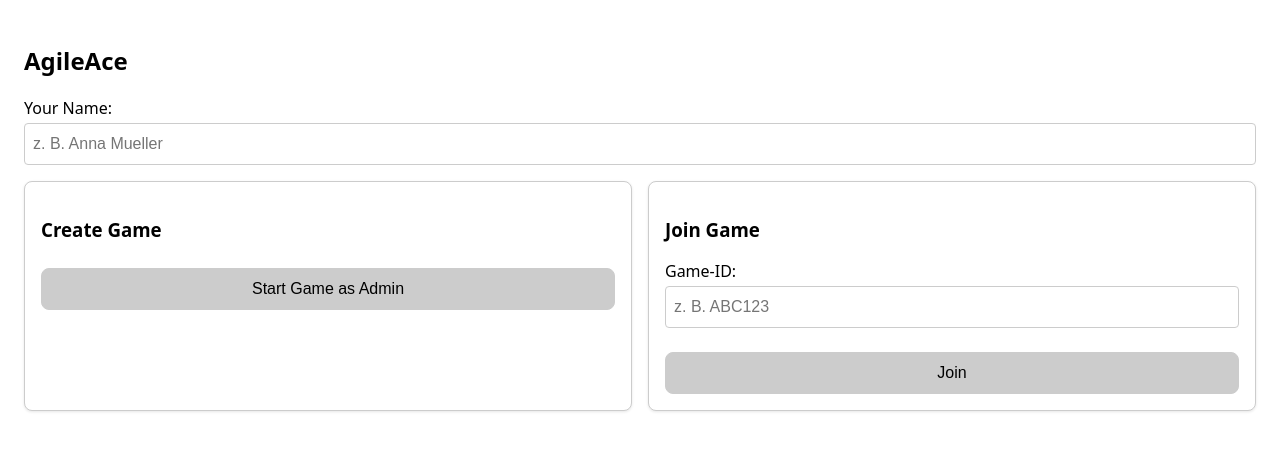
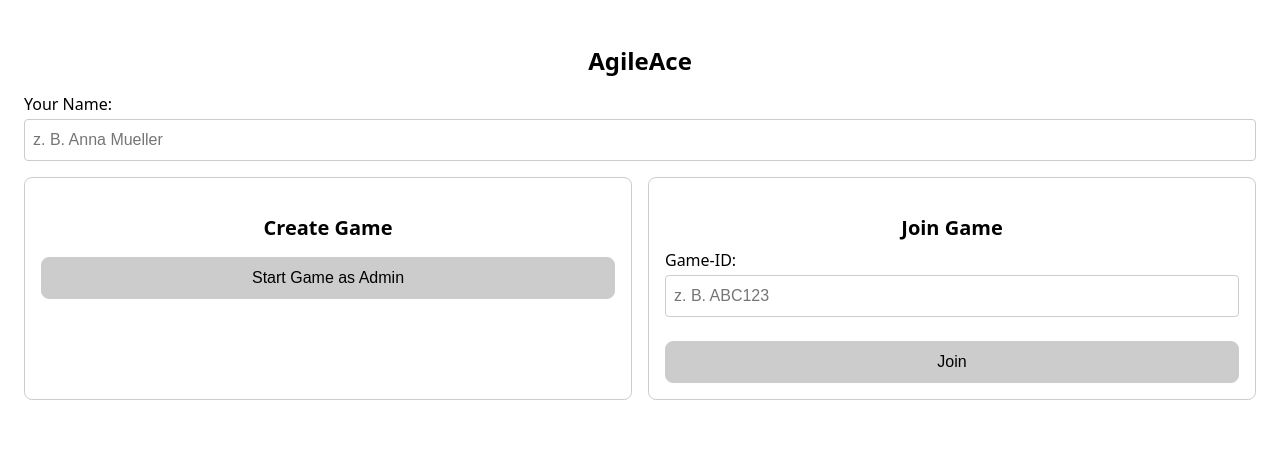
Before and after one commit to okso-hub/scrum-poker, a plain HTML site: page public/index.html in a window 1280 px wide. Drawn offline with Linux system fonts and the light colour scheme.

Commit message:
CSS-Variablen und -Stile für Konsistenz und Wartbarkeit hinzugefügt

```diff
--- a/public/css/global.css
+++ b/public/css/global.css
@@ -1,64 +1,95 @@
-/* Minimale globale CSS-Basis mit Layers */
-@layer base, components;
+@layer base, components, tokens;
+
+@layer tokens {
+    :host {
+        --color-primary: #cccccc;
+        --color-hover: #878787;
+        --color-border: #ccc;
+        --color-background: #f9f9f9;
+        --color-selected: #007bff;
+
+        --radius-sm: 0.25rem;
+        --radius-md: 0.5rem;
+        --radius-lg: 0.75rem;
+        --radius-xl: 1rem;
+
+        --font-size-heading: 1.5rem;
+        --font-size-subheading: 1.25rem;
+        --font-size-body: 1rem;
+
+        --transition: all 0.2s ease;
+
+        --spacing-sm: 0.25rem;
+        --spacing-md: 0.5rem;
+        --spacing-lg: 1rem;
+
+        --border-width: 0.0625rem;
+        --border: var(--border-width) solid var(--color-border);
+    }
+}
 
 @layer base {
     :host {
         display: block;
         font-family: system-ui, sans-serif;
         box-sizing: border-box;
-        padding: 1rem;
+        padding: var(--spacing-lg);
+    }
+
+    h1, h2, h3 {
+        text-align: center;
+        margin-block-end: var(--spacing-lg);
     }
 
     button {
-        padding: 0.5rem;
-        font-size: 1rem;
+        padding: var(--spacing-md);
+        font-size: var(--font-size-body);
         line-height: 1.5;
         cursor: pointer;
-        border: 0.0625rem solid #ccc;
-        border-radius: 0.5rem;
-        background-color: #cccccc;
-        transition: all 0.2s ease;
+        border: var(--border-width) solid var(--color-border);
+        border-radius: var(--radius-md);
+        background-color: var(--color-primary);
+        transition: var(--transition);
 
         &:hover {
-            background-color: #f5f5f5;
-            border-color: #999;
+            background-color: var(--color-hover);
         }
 
         &:focus {
-            outline: 0.125rem solid #007bff;
+            outline: solid var(--color-selected);
         }
     }
 
     input {
-        padding: 0.5rem;
-        font-size: 1rem;
+        padding: var(--spacing-md);
+        font-size: var(--font-size-body);
         line-height: 1.5;
-        border: 0.0625rem solid #ccc;
-        border-radius: 0.25rem;
+        border: var(--border-width) solid var(--color-border);
+        border-radius: var(--radius-sm);
 
         &:focus {
-            outline: 0.125rem solid #007bff;
-            border-color: #007bff;
+            outline: solid var(--color-selected);
+            border-color: var(--color-selected);
         }
     }
 
     table {
         inline-size: 100%;
         border-collapse: collapse;
-        border: 0.0625rem solid #ddd;
-        border-radius: 0.25rem;
+        border: var(--border-width) solid var(--color-border);
+        border-radius: var(--radius-sm);
 
         & th,
         & td {
-            padding: 0.5rem;
+            padding: var(--spacing-md);
             text-align: start;
-            border-block-end: 0.0625rem solid #eee;
+            border-block-end: var(--border-width) solid var(--color-border);
             line-height: 1.5;
         }
 
         & th {
             font-weight: 700;
-            background-color: #f9f9f9;
+            background-color: var(--color-background);
         }
 
         & tr:last-child td {
@@ -83,18 +114,18 @@
     }
 
     .input-group {
-        margin-block-end: 1rem;
+        margin-block-end: var(--spacing-lg);
         display: flex;
         flex-direction: column;
 
         & label {
-            margin-block-end: 0.25rem;
+            margin-block-end: var(--spacing-sm);
             font-weight: 500;
         }
 
         &.horizontal {
             flex-direction: row;
-            gap: 0.5rem;
+            gap: var(--spacing-md);
 
             & input {
                 flex: 1;
--- a/public/css/items.css
+++ b/public/css/items.css
@@ -2,25 +2,25 @@
 @layer pages {
   .item-list {
     padding-left: 0;
-    border: 0.0625rem solid #ddd;
-    border-radius: 0.25rem;
+    border: var(--border-width) solid var(--color-border);
+    border-radius: var(--radius-sm);
 
     & .list-item {
       display: flex;
       justify-content: space-between;
       align-items: center;
-      padding: 0.5rem;
-      border-block-end: 0.0625rem solid #eee;
+      padding: var(--spacing-md);
+      border-block-end: var(--border-width) solid var(--color-border);
 
       & .trash {
         cursor: pointer;
-        margin-inline-start: 0.5rem;
-        padding: 0.25rem;
-        border-radius: 0.25rem;
-        transition: background-color 0.2s ease;
+        margin-inline-start: var(--spacing-md);
+        padding: var(--spacing-sm);
+        border-radius: var(--radius-sm);
+        transition: var(--transition);
 
         &:hover {
-          background-color: #f8f9fa;
+          background-color: var(--color-background);
         }
       }
     }
--- a/public/css/landing.css
+++ b/public/css/landing.css
@@ -1,23 +1,31 @@
 /* Landing Page spezifische Styles */
 @layer pages {
+
   .actions {
     display: flex;
-    gap: 1rem;
+    gap: var(--spacing-lg);
 
     & .action {
       flex: 1;
 
       & button {
         inline-size: 100%;
-        margin-block-start: 0.5rem;
+        margin-block-start: var(--spacing-md);
       }
     }
   }
   .card {
-    border: 0.0625rem solid #ccc;
-    border-radius: 0.5rem;
-    padding: 1rem;
-    box-shadow: 0 0.0625rem 0.1875rem rgba(0, 0, 0, 0.1);
+    border: var(--border-width) solid var(--color-border);
+    border-radius: var(--radius-md);
+    padding: var(--spacing-lg);
+
     background-color: #fff;
+
+    & h3 {
+      text-align: center;
+
+      margin-block-end: var(--spacing-md);
+      font-size: var(--font-size-subheading);
+    }
   }
 }
--- a/public/css/lobby.css
+++ b/public/css/lobby.css
@@ -12,7 +12,8 @@
     flex-shrink: 0;
 
     & h3 {
-      margin-block-end: 0.5rem;
+      margin-block-end: var(--spacing-md);
+      font-size: var(--font-size-heading);
     }
 
     & ul {
@@ -25,35 +26,38 @@
     }
 
     & li {
-      margin-bottom: 1rem;
+      margin-bottom: var(--spacing-lg);
       display: flex;
       flex-direction: column;
       align-items: center;
       justify-content: center;
       padding: 0.75rem;
-      background: #fafafa;
-      border: 0.0625rem solid #ddd;
-      border-radius: 0.5rem;
+      background: var(--color-background);
+      border: var(--border-width) solid var(--color-border);
+      border-radius: var(--radius-md);
       text-align: center;
       box-sizing: border-box;
       word-wrap: break-word;
+      font-size: var(--font-size-body);
 
       & span {
         display: block;
-        margin-block-start: 0.5rem;
+        margin-block-start: var(--spacing-md);
       }
     }
   }
 
   .start-button {
     display: block;
-    margin: 1rem auto;
+    margin: var(--spacing-lg) auto;
     padding: 0.75rem 1.5rem;
-    font-size: 1rem;
+    font-size: var(--font-size-body);
     cursor: pointer;
     background-color: #28a745;
     color: white;
     border-color: #28a745;
+    border-radius: var(--radius-md);
+    transition: var(--transition);
     flex-shrink: 0;
 
     &:hover {
@@ -70,7 +74,8 @@
 
     & h3 {
       text-align: center;
-      margin-block-end: 0.5rem;
+      margin-block-end: var(--spacing-md);
+      font-size: var(--font-size-heading);
     }
   }
 }
--- a/public/css/navbar.css
+++ b/public/css/navbar.css
@@ -27,20 +27,22 @@
 
     & .popup-content {
       background: #fff;
-      border-radius: 0.5rem;
+      border-radius: var(--radius-md);
       box-shadow: 0 0.0625rem 0.1875rem rgba(0, 0, 0, 0.1);
       padding: 2rem;
       position: relative;
       max-inline-size: 90vw;
       max-block-size: 90vh;
       overflow-y: auto;
-      border: 0.0625rem solid #ccc;
+      border: var(--border-width) solid var(--color-border);
     }
 
     & .close-btn {
       position: absolute;
-      inset-block-start: 0.5rem;
-      inset-inline-end: 0.5rem;
+      inset-block-start: var(--spacing-md);
+      inset-inline-end: var(--spacing-md);
+      border-radius: var(--radius-sm);
+      transition: var(--transition);
     }
   }
 
@@ -53,10 +55,10 @@
     box-shadow: -0.0625rem 0 0.1875rem rgba(0, 0, 0, 0.1);
     z-index: 150;
     transform: translateX(100%);
-    transition: transform 0.3s ease;
+    transition: var(--transition);
     display: flex;
     flex-direction: column;
-    border-inline-start: 0.0625rem solid #ddd;
+    border-inline-start: var(--border-width) solid var(--color-border);
 
     &.open {
       transform: translateX(0);
@@ -66,13 +68,15 @@
       display: flex;
       justify-content: space-between;
       align-items: center;
-      padding: 1rem;
-      border-block-end: 0.0625rem solid #ddd;
-      background: #fafafa;
+      padding: var(--spacing-lg);
+      border-block-end: var(--border-width) solid var(--color-border);
+      background: var(--color-background);
+      font-size: var(--font-size-subheading);
+      font-weight: 600;
     }
 
     & .settings-list {
-      padding: 1rem;
+      padding: var(--spacing-lg);
       overflow-y: auto;
       flex: 1;
 
@@ -87,10 +91,12 @@
         justify-content: space-between;
         align-items: center;
         padding: 0.75rem;
-        background: #fafafa;
-        border: 0.0625rem solid #ddd;
-        border-radius: 0.5rem;
-        margin-block-end: 0.5rem;
+        background: var(--color-background);
+        border: var(--border-width) solid var(--color-border);
+        border-radius: var(--radius-md);
+        margin-block-end: var(--spacing-md);
+        font-size: var(--font-size-body);
+        transition: var(--transition);
       }
     }
   }
--- a/public/css/results.css
+++ b/public/css/results.css
@@ -12,7 +12,7 @@
   .average-box {
     text-align: center;
     font-weight: 700;
-    font-size: 1.4rem;
+    font-size: var(--font-size-heading);
     margin-block-end: 1.5rem;
   }
 
@@ -24,8 +24,10 @@
     & button {
       flex: 1;
       padding: 0.75rem;
-      font-size: 1rem;
-      cursor: pointer
+      font-size: var(--font-size-body);
+      cursor: pointer;
+      border-radius: var(--radius-md);
+      transition: var(--transition);
     }
   }
 }
--- a/public/css/summary.css
+++ b/public/css/summary.css
@@ -1,29 +1,37 @@
 /* Summary Page spezifische Styles */
 @layer pages {
+
   .summary-list {
     padding-left: 0;
-    margin-block-end: 1rem;
-    border: 0.0625rem solid #ddd;
-    border-radius: 0.25rem;
+    margin-block-end: var(--spacing-lg);
+    border: var(--border-width) solid var(--color-border);
+    border-radius: var(--radius-sm);
 
     & .header {
       display: flex;
       justify-content: space-between;
-      padding: 0.75rem 1rem;
+      padding: 0.75rem var(--spacing-lg);
       font-weight: 700;
-      background-color: #f9f9f9;
-      border-block-end: 0.0625rem solid #eee;
+      background-color: var(--color-background);
+      border-block-end: var(--border-width) solid var(--color-border);
+      font-size: var(--font-size-subheading);
     }
 
     & .list-item {
       display: flex;
       justify-content: space-between;
       align-items: center;
-      padding: 0.5rem 1rem;
-      border-block-end: 0.0625rem solid #eee;
+      padding: var(--spacing-md) var(--spacing-lg);
+      border-block-end: var(--border-width) solid var(--color-border);
+      font-size: var(--font-size-body);
+      transition: var(--transition);
 
       &:last-child {
         border-block-end: none;
+      }
+
+      &:hover {
+        background-color: var(--color-background);
       }
     }
   }
@@ -32,9 +40,10 @@
     text-align: center;
     padding: 0.75rem;
     font-weight: 700;
-    border: 0.0625rem solid #ddd;
-    border-radius: 0.25rem;
-    margin-block-end: 1rem;
-    background-color: #f8f9fa;
+    font-size: var(--font-size-subheading);
+    border: var(--border-width) solid var(--color-border);
+    border-radius: var(--radius-sm);
+    margin-block-end: var(--spacing-lg);
+    background-color: var(--color-background);
   }
 }
--- a/public/css/voting.css
+++ b/public/css/voting.css
@@ -1,10 +1,10 @@
 /* Voting Page spezifische Styles */
 @layer pages {
-  .voting-page {
+  :host {
     display: flex;
     flex-direction: column;
     min-block-size: 100svh;
-    padding: 1rem;
+    padding: var(--spacing-lg);
     box-sizing: border-box;
 
     & .question-section {
@@ -19,21 +19,21 @@
         text-align: center;
         font-size: clamp(1.5rem, 6vw, 3rem);
         margin-block-end: 1.5rem;
-        transition: all 0.6s ease;
+        transition: var(--transition);
         line-height: 1.2;
 
         &.positioned {
-          font-size: clamp(1.25rem, 3vw, 1.5rem);
-          margin-block-end: 1rem;
+          font-size: var(--font-size-heading);
+          margin-block-end: var(--spacing-lg);
         }
       }
 
       & .voting-buttons {
         display: flex;
         justify-content: center;
-        gap: 0.5rem;
+        gap: var(--spacing-md);
         opacity: 0;
-        transition: opacity 0.4s ease 0.2s;
+        transition: var(--transition);
         flex-wrap: wrap;
 
         &.visible {
@@ -41,16 +41,18 @@
         }
 
         & button {
-          padding: 0.75rem 1rem;
-          font-size: 1rem;
+          padding: 0.75rem var(--spacing-lg);
+          font-size: var(--font-size-body);
           line-height: 1.5;
           min-inline-size: 3rem;
+          border-radius: var(--radius-md);
+          transition: var(--transition);
 
           &.selected {
             font-weight: 700;
-            background-color: #007bff;
+            background-color: var(--color-selected);
             color: white;
-            border-color: #007bff;
+            border-color: var(--color-selected);
           }
         }
       }
@@ -58,10 +60,33 @@
 
     & .bottom-section {
       flex-shrink: 0;
+      margin-block-start: var(--spacing-lg);
 
       & .admin-controls {
         text-align: center;
-        margin-block-end: 0.5rem
+        margin-block-end: var(--spacing-md);
+      }
+
+      & .players-table {
+        max-block-size: 30vh;
+        overflow-y: auto;
+        margin-block-start: var(--spacing-md);
+
+        & thead th {
+          position: sticky;
+          top: 0;
+          background-color: var(--color-background);
+          z-index: 1;
+        }
+
+        & tbody tr:hover {
+          background-color: var(--color-background);
+        }
+
+        & td:last-child {
+          text-align: center;
+          font-weight: 500;
+        }
       }
     }
   }
```
